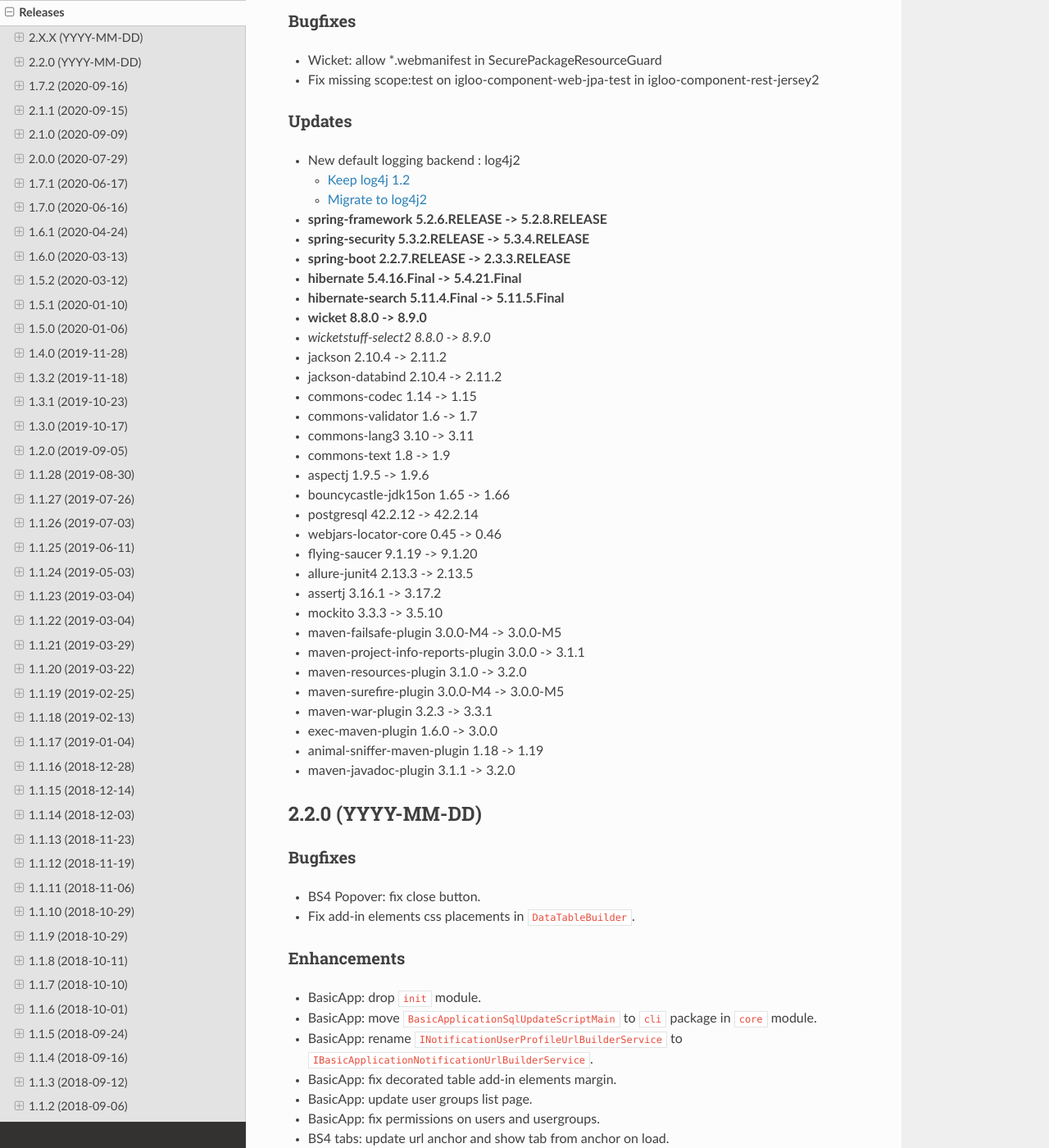
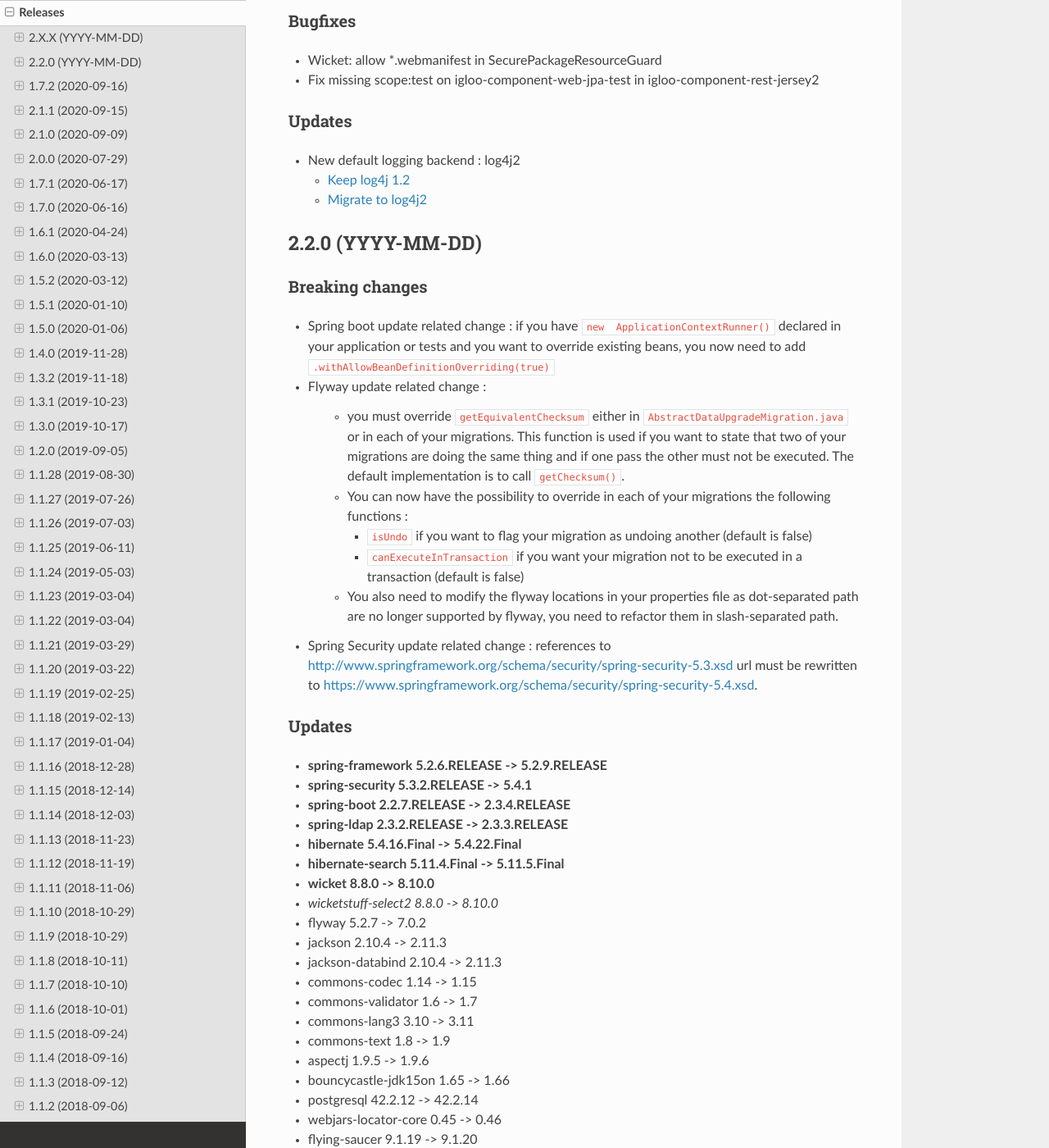
Before and after one commit to igloo-project/igloo-doc, a Sphinx documentation site: the page built from source/release-notes/releases.rst, in a window 1280 px wide and 1400 px high, scrolled down 204 px. Shown: the whole window at 82% size. Built offline with Sphinx 7.4.7 and the Read the Docs theme 2.0.0, drawn with Linux system fonts in a browser that asks for light colours; some of the changed text lies outside the part shown.

Commit message:
Add release 2.2.0 notes

```diff
--- a/source/release-notes/releases.rst
+++ b/source/release-notes/releases.rst
@@ -21,15 +21,49 @@
   * :ref:`Keep log4j 1.2 <keep-log4j1>`
   * :ref:`Migrate to log4j2 <migrate-log4j1>`
 
-* **spring-framework 5.2.6.RELEASE -> 5.2.8.RELEASE**
-* **spring-security 5.3.2.RELEASE -> 5.3.4.RELEASE**
-* **spring-boot 2.2.7.RELEASE -> 2.3.3.RELEASE**
-* **hibernate 5.4.16.Final -> 5.4.21.Final**
+
+.. _v2.2.0:
+
+2.2.0 (YYYY-MM-DD)
+##################
+
+Breaking changes
+****************
+
+* Spring boot update related change : if you have ``new  ApplicationContextRunner()``
+  declared in your application or tests and you want to override existing beans,
+  you now need to add ``.withAllowBeanDefinitionOverriding(true)``
+* Flyway update related change :
+
+    - you must override ``getEquivalentChecksum`` either in ``AbstractDataUpgradeMigration.java``
+      or in each of your migrations. This function
+      is used if you want to state that two of your migrations are doing the same thing and if one pass
+      the other must not be executed. The default implementation is to call ``getChecksum()``.
+    - You can now have the possibility to override in each of your migrations the following functions :
+
+      - ``isUndo`` if you want to flag your migration as undoing another (default is false)
+      - ``canExecuteInTransaction`` if you want your migration not to be executed in a transaction (default is false)
+
+    - You also need to modify the flyway locations in your properties file as dot-separated
+      path are no longer supported by flyway, you need to refactor them in slash-separated path.
+
+* Spring Security update related change : references to http://www.springframework.org/schema/security/spring-security-5.3.xsd
+  url must be rewritten to https://www.springframework.org/schema/security/spring-security-5.4.xsd.
+
+Updates
+*******
+
+* **spring-framework 5.2.6.RELEASE -> 5.2.9.RELEASE**
+* **spring-security 5.3.2.RELEASE -> 5.4.1**
+* **spring-boot 2.2.7.RELEASE -> 2.3.4.RELEASE**
+* **spring-ldap 2.3.2.RELEASE -> 2.3.3.RELEASE**
+* **hibernate 5.4.16.Final -> 5.4.22.Final**
 * **hibernate-search 5.11.4.Final -> 5.11.5.Final**
-* **wicket 8.8.0 -> 8.9.0**
-* *wicketstuff-select2 8.8.0 -> 8.9.0*
-* jackson 2.10.4 -> 2.11.2
-* jackson-databind 2.10.4 -> 2.11.2
+* **wicket 8.8.0 -> 8.10.0**
+* *wicketstuff-select2 8.8.0 -> 8.10.0*
+* flyway 5.2.7 -> 7.0.2
+* jackson 2.10.4 -> 2.11.3
+* jackson-databind 2.10.4 -> 2.11.3
 * commons-codec 1.14 -> 1.15
 * commons-validator 1.6 -> 1.7
 * commons-lang3 3.10 -> 3.11
@@ -39,22 +73,21 @@
 * postgresql 42.2.12 -> 42.2.14
 * webjars-locator-core 0.45 -> 0.46
 * flying-saucer 9.1.19 -> 9.1.20
-* allure-junit4 2.13.3 -> 2.13.5
+* querydsl 4.3.1 -> 4.4.0
+* httpclient 4.5.12 -> 4.5.13
+* prettytime 4.0.5 -> 4.0.6
+* allure-junit4 2.13.3 -> 2.13.6
 * assertj 3.16.1 -> 3.17.2
-* mockito 3.3.3 -> 3.5.10
+* mockito 3.3.3 -> 3.5.13
 * maven-failsafe-plugin 3.0.0-M4 -> 3.0.0-M5
 * maven-project-info-reports-plugin 3.0.0 -> 3.1.1
 * maven-resources-plugin  3.1.0 -> 3.2.0
 * maven-surefire-plugin 3.0.0-M4 -> 3.0.0-M5
 * maven-war-plugin 3.2.3 -> 3.3.1
 * exec-maven-plugin 1.6.0 -> 3.0.0
-* animal-sniffer-maven-plugin 1.18 -> 1.19
+* wagon-ssh-external 3.3.4 -> 3.4.1
+* jacoco-maven-plugin 0.8.5 -> 0.8.6
 * maven-javadoc-plugin 3.1.1 -> 3.2.0
-
-.. _v2.2.0:
-
-2.2.0 (YYYY-MM-DD)
-##################
 
 Bugfixes
 ********
```
Also changed, not shown: 3 other files.
